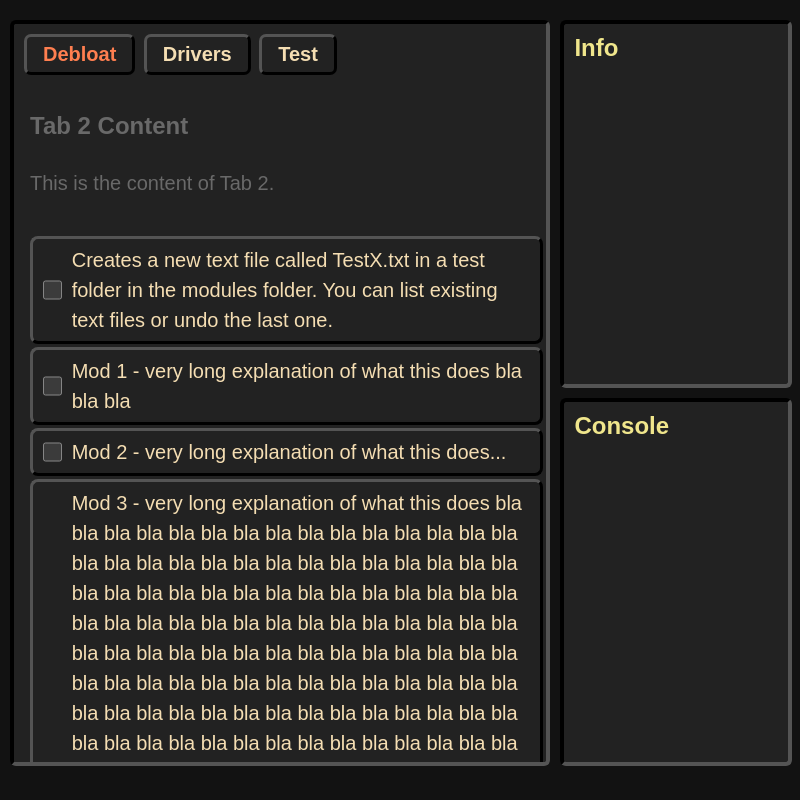
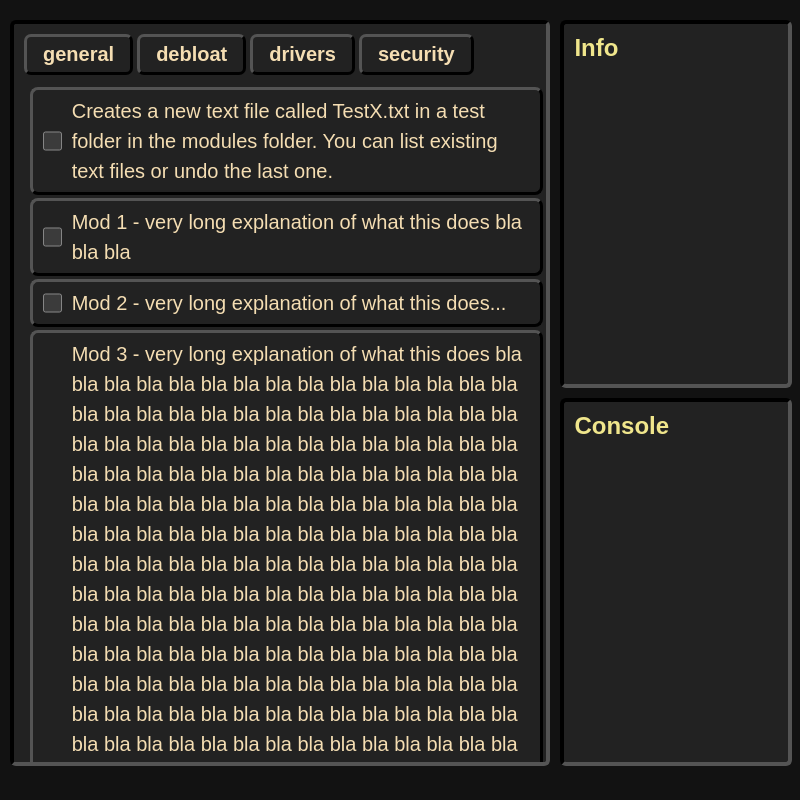
Before and after one commit to teo-lin/win-deploy, an Electron app: page interface/index.html in a window 800 px wide. Drawn offline with Linux system fonts and the light colour scheme.

Commit message:
automatically generated tabs and buttons

```diff
--- a/interface/index.html
+++ b/interface/index.html
@@ -9,27 +9,10 @@
 
 <body>
   <div class="container">
+
     <div class="panel1">
-      <div class="tab">
-        <button class="tablinks active" onclick="openTab(event, 'Tab1')">Debloat</button>
-        <button class="tablinks" onclick="openTab(event, 'Tab2')">Drivers</button>
-        <button class="tablinks" onclick="openTab(event, 'Tab3')">Test</button>
-      </div>
-
-      <div id="Tab1" class="tabcontent">
-        <h3>Tab 2 Content</h3>
-        <p>This is the content of Tab 2.</p>
-      </div>
-
-      <div id="Tab2" class="tabcontent">
-        <div id="checkboxes"></div>
-      </div>
-
-
-      <div id="Tab3" class="tabcontent">
-        <h3>Tab 3 Content</h3>
-        <p>This is the content of Tab 3.</p>
-      </div>
+      <div class="tab" id="tab-container"></div>
+      <div id="tab-content-container"></div>
     </div>
 
     <div class="panel2">
@@ -41,8 +24,8 @@
       <h2>Console</h2>
       <div id="console"></div>
     </div>
+
   </div>
-
   <script src="script.js"></script>
 </body>
 
--- a/interface/script.js
+++ b/interface/script.js
@@ -1,3 +1,13 @@
+// Hijack the console output and redirect it to the UI
+function log(message) {
+  const consoleElement = document.getElementById('console')
+  const p = document.createElement('p')
+  p.textContent = message
+  consoleElement.appendChild(p)
+}
+console.log = log
+
+// Generate panel1 automatically from json
 function openTab(evt, tabName) {
   var i, tabcontent, tablinks
 
@@ -14,63 +24,75 @@ function openTab(evt, tabName) {
   document.getElementById(tabName).style.display = "block"
   evt.currentTarget.className += " active"
 }
-function log(message) {
-  const consoleElement = document.getElementById('console')
-  const p = document.createElement('p')
-  p.textContent = message
-  consoleElement.appendChild(p)
-}
-function getJsonData(response) {
-  return response.json()
-}
 function generateModsList(data) {
   function createCheckboxElement(checkbox) {
-    const checkboxElement = document.createElement('div')
-    checkboxElement.classList.add('mod')
+    const checkboxElement = document.createElement("div")
+    checkboxElement.classList.add("mod")
     checkboxElement.innerHTML = `
-    <input type="checkbox" id="${checkbox.file}">
-    <label for="${checkbox.id}">${checkbox.info}</label>
-  `
+      <input type="checkbox" id="${checkbox.file}">
+      <label for="${checkbox.id}">${checkbox.info}</label>
+    `
     return checkboxElement
   }
-  const checkboxesDiv = document.getElementById('checkboxes')
-  data.forEach(checkbox => {
+
+  const checkboxesDiv = document.createElement("div")
+  data.forEach((checkbox) => {
     const checkboxElement = createCheckboxElement(checkbox)
     checkboxesDiv.appendChild(checkboxElement)
   })
-  return checkboxesDiv.querySelectorAll('.mod')
+  return checkboxesDiv.querySelectorAll(".mod")
+}
+function generateHtml(data) {
+  const tabContainer = document.getElementById("tab-container")
+  const tabContentContainer = document.getElementById("tab-content-container")
+
+  Object.keys(data).forEach((tabName, index) => {
+    const tabButton = document.createElement("button")
+    tabButton.classList.add("tablinks")
+    tabButton.textContent = tabName
+    tabButton.onclick = (event) => openTab(event, `tab-${index}`)
+
+    const tabContent = document.createElement("div")
+    tabContent.classList.add("tabcontent")
+    tabContent.id = `tab-${index}`
+
+    const mods = generateModsList(data[tabName])
+    mods.forEach((mod) => tabContent.appendChild(mod))
+
+    tabContainer.appendChild(tabButton)
+    tabContentContainer.appendChild(tabContent)
+  })
 }
 function attachEvents() {
   function handleModMouseEnter(mod) {
-    console.log('hovering...')
-    const audio = new Audio('hover.mp3')
+    console.log("hovering...")
+    const audio = new Audio("hover.mp3")
     audio.currentTime = 0
     audio.play()
-    const output = document.querySelector('#output')
+    const output = document.querySelector("#output")
     output.textContent = mod.textContent
-    mod.hoverTimeout = setTimeout(() => { mod.dispatchEvent(mod.longHoverEvent) }, 1000)
+    mod.hoverTimeout = setTimeout(() => {
+      mod.dispatchEvent(mod.longHoverEvent)
+    }, 1000)
   }
   function handleModMouseLeave(mod) {
     clearTimeout(mod.hoverTimeout)
   }
   function handleLongHover(mod) {
-    console.log('Hello')
+    console.log("Hello")
   }
-  const mods = document.querySelectorAll('.mod')
-  mods.forEach(mod => {
+  const mods = document.querySelectorAll(".mod")
+  mods.forEach((mod) => {
     mod.hoverTimeout = null
-    mod.longHoverEvent = new Event('longhover')
-    mod.addEventListener('mouseenter', () => handleModMouseEnter(mod))
-    mod.addEventListener('mouseleave', () => handleModMouseLeave(mod))
-    mod.addEventListener('longhover', () => handleLongHover(mod))
+    mod.longHoverEvent = new Event("longhover")
+    mod.addEventListener("mouseenter", () => handleModMouseEnter(mod))
+    mod.addEventListener("mouseleave", () => handleModMouseLeave(mod))
+    mod.addEventListener("longhover", () => handleLongHover(mod))
   })
 }
 
-// ----------- EXECUTE ------------
-// Redirect console output to the UI
-console.log = log
-// Generate mods list and attach events
-fetch('mods.json')
-  .then(getJsonData)
-  .then(generateModsList)
-  .then(attachEvents)
+fetch("modules.json")
+  .then(jsonFile => jsonFile.json())
+  .then(jsonData => generateHtml(jsonData))
+  .then(() => attachEvents())
+  .catch(error => console.log(error))
```
